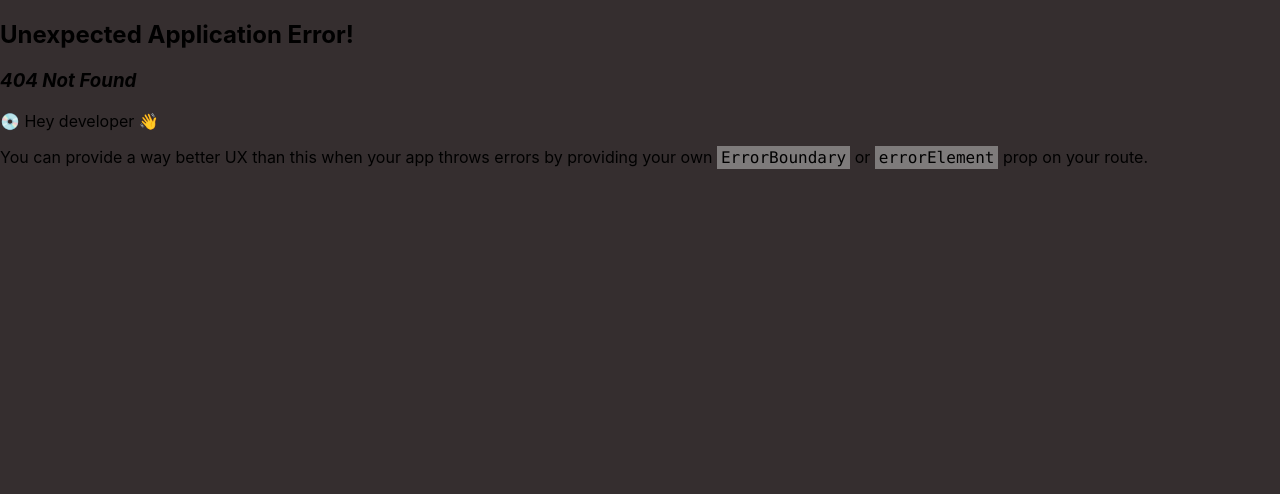
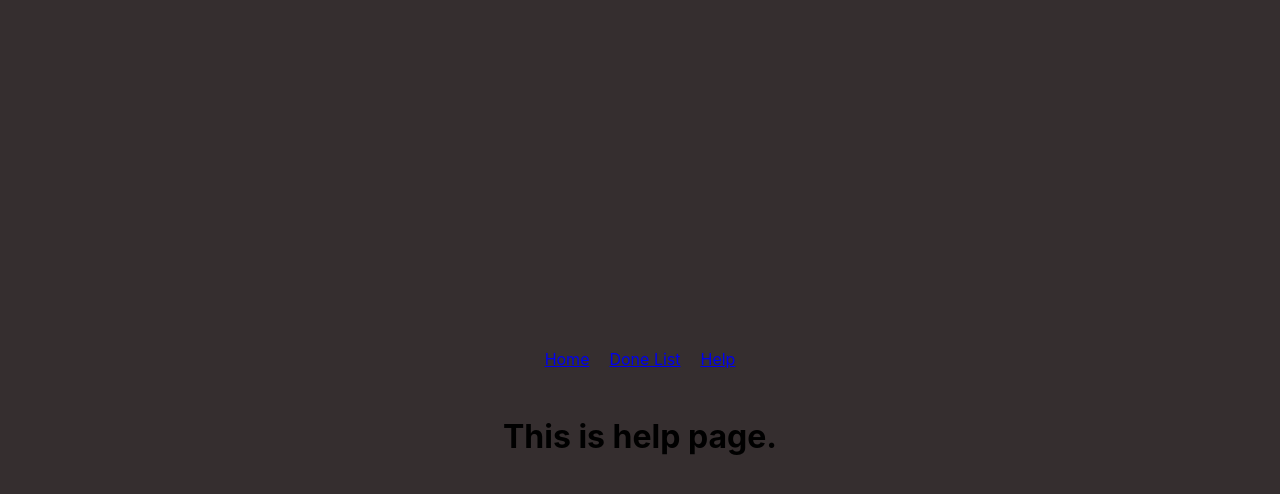
Before and after one commit to penamai/day11-aidee, a React (Create React App) app: page /help in a window 1280 px wide. Before the commit this address had no page. Shown: the top 494 px of the page. Built offline with nearby package versions, Linux system fonts and the light colour scheme.

Commit message:
feat: added navigation

```diff
--- a/src/App.js
+++ b/src/App.js
@@ -1,10 +1,12 @@
 import './css/App.css';
-import TodoList from './components/TodoList';
+import Navigation from './components/Navigation';
+import { Outlet } from 'react-router-dom';
 
 function App() {
     return (
       <div className="App">
-        <TodoList />
+        <Navigation />
+        <Outlet></Outlet>
       </div>
     );
 }
--- /dev/null
+++ b/src/components/Navigation.js
@@ -0,0 +1,18 @@
+import '../css/Navigation.css'
+import { NavLink } from 'react-router-dom'
+
+const Navigation = () =>{
+    return (
+        <div className="navigation">
+            <nav>
+                <ul>
+                    <li><NavLink to={"/"}>Home</NavLink></li>
+                    <li><NavLink to={"/done"}>Done List</NavLink></li>
+                    <li><NavLink to={"/help"}>Help</NavLink></li>
+                </ul>
+            </nav>
+        </div>
+    );
+}
+
+export default Navigation;
--- a/src/css/App.css
+++ b/src/css/App.css
@@ -1,7 +1,9 @@
 .App {
+  width: 100%;
   text-align: center;
   display: flex;
   flex-wrap: row;
+  flex-direction: column;
   justify-content: center;
   align-items: center;
 }
--- /dev/null
+++ b/src/css/Navigation.css
@@ -0,0 +1,10 @@
+.navigation > nav > ul {
+    display: flex;
+    justify-content: center;
+    padding: 0;
+}
+
+.navigation > nav > ul > li{
+    padding: 10px;
+    list-style: none;
+}
--- a/src/index.js
+++ b/src/index.js
@@ -6,12 +6,25 @@ import reportWebVitals from './reportWebVitals';
 import { store } from "./app/store.js";
 import { Provider } from 'react-redux';
 import { createBrowserRouter, RouterProvider } from 'react-router-dom';
+import HelpPage from './pages/HelpPage'
+import TodoList from './components/TodoList.js'
 
 const root = ReactDOM.createRoot(document.getElementById('root'));
 const router = createBrowserRouter([{
-  path: "/",
-  element: <App />
-}]);
+    path: "/",
+    element: <App />,
+    children: [
+      {
+        index: true,
+        element: <TodoList />
+      },
+      {
+        path: "/help",
+        element: <HelpPage />
+      }
+    ]
+  }
+]);
 
 root.render(
   <React.StrictMode>
--- /dev/null
+++ b/src/pages/HelpPage.js
@@ -0,0 +1,7 @@
+const HelpPage = () => {
+    return(
+        <h1>This is help page.</h1>
+    )
+}
+
+export default HelpPage;
```
